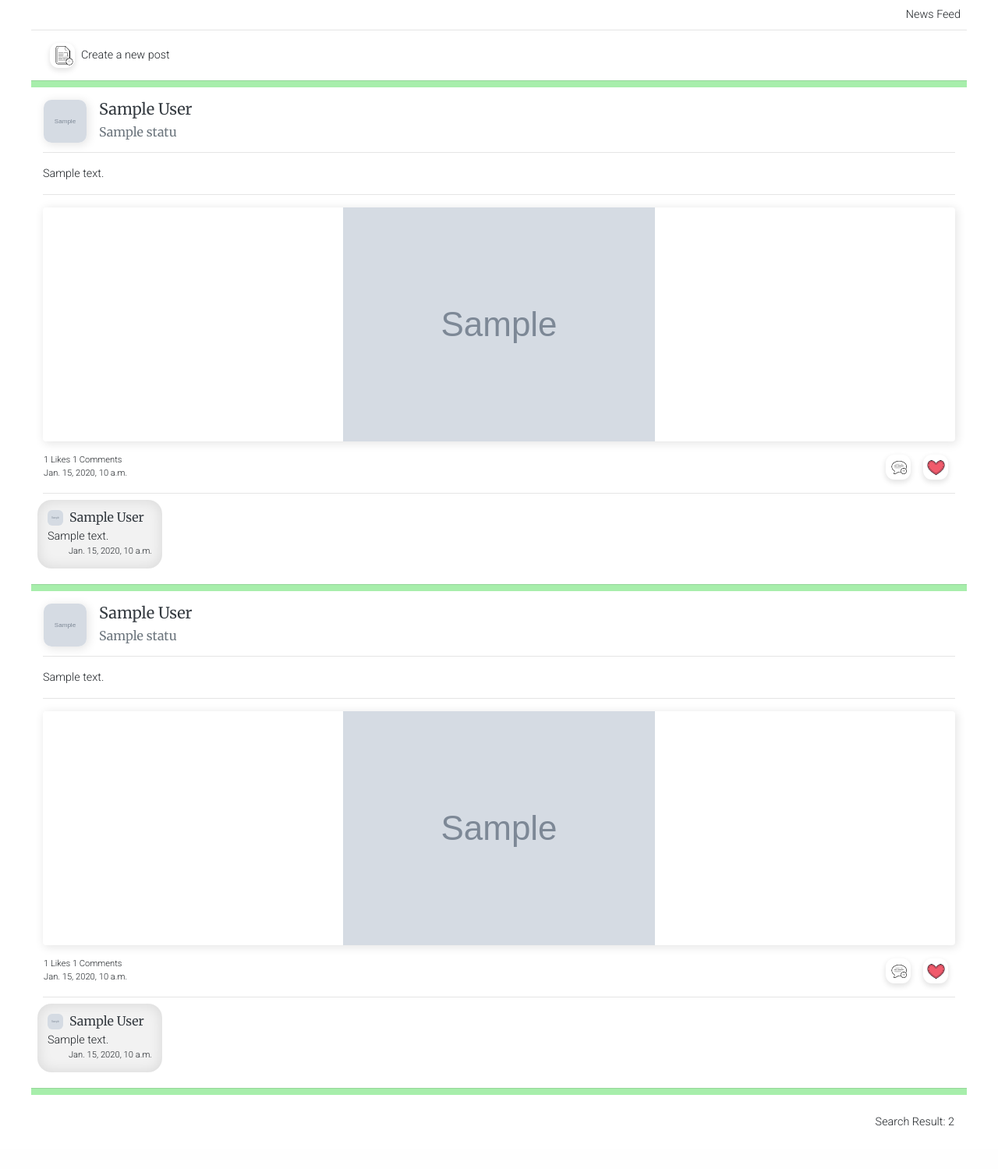
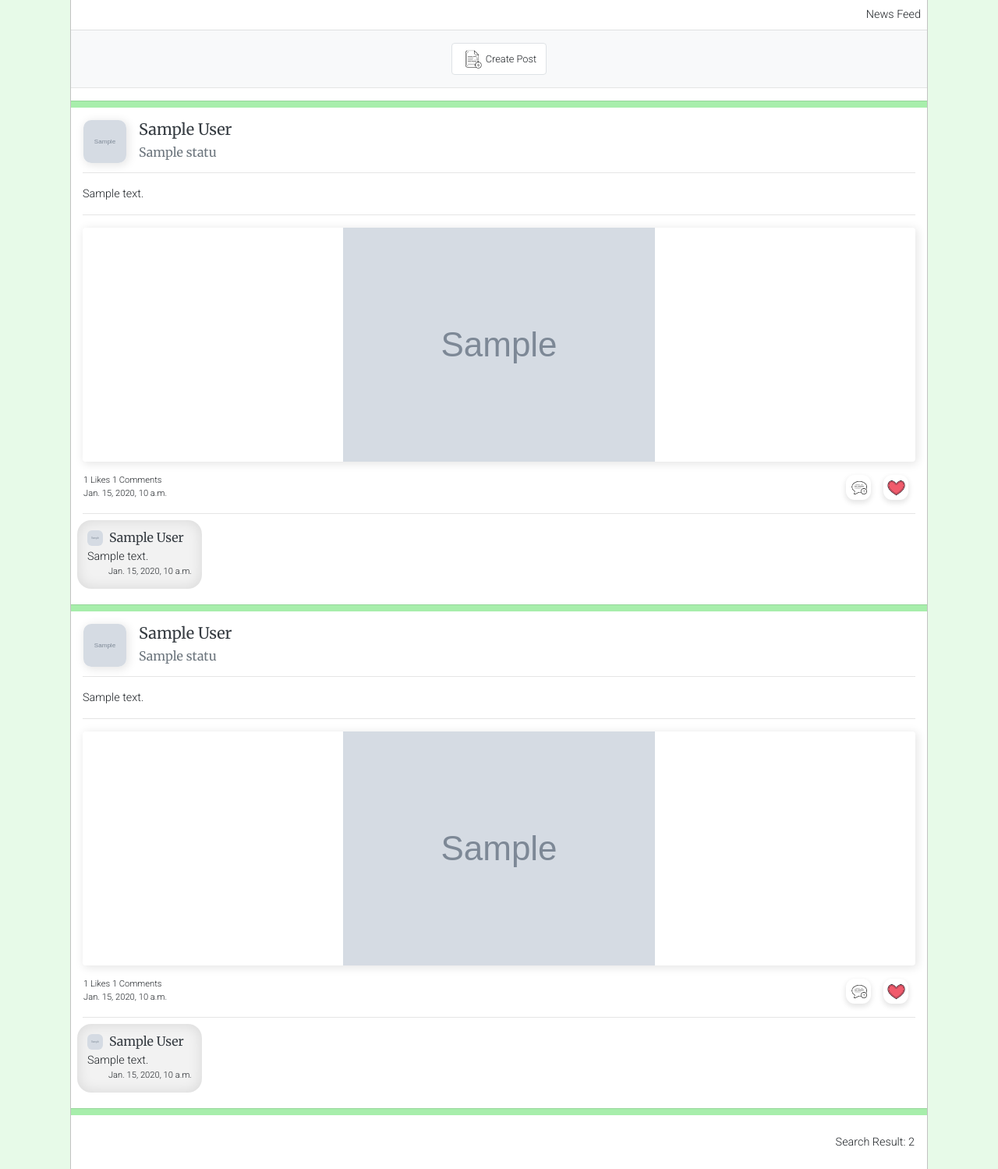
Before and after one commit to Code-Institute-Submissions/family_organiser, a Django app: page /status/news_feed/ in a window 1280 px wide. Shown: the part 48-1547 px from the top of the page at 78% size. Before the commit the page ends 1492 px from the top, so only its background shows below. Run offline with Django 3.2, Linux system fonts and the light colour scheme; a user stored in the database is signed in; tables that the repository leaves empty hold one stand-in row (values such as "Sample post"); grey boxes marked "Sample" are stand-in pictures; some libraries are stand-ins or nearby versions.

Commit message:
Added create post style to fit the app, Also added the logic so the shopping insights can be filtered.

```diff
--- a/message/templates/message/conversation.html
+++ b/message/templates/message/conversation.html
@@ -33,7 +33,7 @@
 <hr>
 <div class="px-2">
     {% if not messages %}
-
+        <p>No message have been sent yet.</p>
     {% endif %}
     {% for message in messages %}
 
--- a/shopping/templates/shopping/shopping_page.html
+++ b/shopping/templates/shopping/shopping_page.html
@@ -31,7 +31,7 @@
         </a>
     </div>
     <div class="col-4 m-0 p-0 d-flex justify-content-center">
-        <a href="/shopping/insight" class="mr-2">
+        <a href="/shopping/insight/personal" class="mr-2">
             <button class="btn border mini-navigation-button">
                 <img src="{{ MEDIA_URL }}icons/graph_icon.png" class="small-icon"/>
                 <small>Insight</small>
--- a/shopping/templates/shopping/shopping_partner.html
+++ b/shopping/templates/shopping/shopping_partner.html
@@ -34,7 +34,7 @@ Find Partners | Family Organiser
         </a>
     </div>
     <div class="col-4 m-0 p-0 d-flex justify-content-center">
-        <a href="/shopping/insight" class="mr-2">
+        <a href="/shopping/insight/personal" class="mr-2">
             <button class="btn border mini-navigation-button">
                 <img src="{{ MEDIA_URL }}icons/graph_icon.png" class="small-icon"/>
                 <small>Insight</small>
--- a/shopping/urls.py
+++ b/shopping/urls.py
@@ -3,7 +3,7 @@ from . import views
 
 urlpatterns = [
     path('shopping_page', views.shopping_page, name="shopping_page"),
-    path('insight', views.insight, name="insight"),
+    path('insight/<filter>', views.insight, name="insight"),
     path('add_partner', views.add_partner, name="add_partner"),
     path('quick_item/<item>/<category>', views.quick_item, name="quick_item"),
     path('update_category/<operation>/<pk>', views.update_category, name="update_category"),
--- a/static/css/_base.scss
+++ b/static/css/_base.scss
@@ -1,12 +1,23 @@
 .page-container {
     min-height: 100vh;
-    max-width: 1200px;
+    max-width: 1100px;
     position: relative;
     margin-right: auto;
     margin-left: auto;
     display: block;
+    border-right: none;
+    border-left: none;
+    background-color: white;
+    overflow: hidden;
 }
 
 .nav-margin-space {
     height: 48px;
 }
+
+@media (min-width: 900px) {
+    .page-container {
+        border-right: solid 1px rgb(194, 194, 194);
+    border-left: solid 1px rgb(194, 194, 194);
+    }
+}
--- a/static/css/_profile.scss
+++ b/static/css/_profile.scss
@@ -56,14 +56,14 @@
     width: 100%;
     position: absolute;
     top: 125px;
-    z-index: -5;
+    z-index: 0;
 }
 
 .profile-background-image-light {
     width: 100%;
     position: absolute;
     top: 155px;
-    z-index: -4;
+    z-index: 0;
 }
 
 // profile and notifications section
--- a/static/css/style.css
+++ b/static/css/style.css
@@ -137,15 +137,26 @@ nav {
 
 .page-container {
   min-height: 100vh;
-  max-width: 1200px;
+  max-width: 1100px;
   position: relative;
   margin-right: auto;
   margin-left: auto;
   display: block;
+  border-right: none;
+  border-left: none;
+  background-color: white;
+  overflow: hidden;
 }
 
 .nav-margin-space {
   height: 48px;
+}
+
+@media (min-width: 900px) {
+  .page-container {
+    border-right: solid 1px #c2c2c2;
+    border-left: solid 1px #c2c2c2;
+  }
 }
 
 .notification-container {
@@ -208,14 +219,14 @@ nav {
   width: 100%;
   position: absolute;
   top: 125px;
-  z-index: -5;
+  z-index: 0;
 }
 
 .profile-background-image-light {
   width: 100%;
   position: absolute;
   top: 155px;
-  z-index: -4;
+  z-index: 0;
 }
 
 .profile-bio-form-container {
@@ -768,6 +779,7 @@ html {
 body {
   width: 100vw;
   overflow-x: hidden;
+  background-color: #e7fae8;
 }
 
 h1, h2, h3, h4, h5, h6 {
@@ -793,9 +805,9 @@ p, a, b, label {
   border: none;
 }
 
-.btn:focus {
-  -webkit-box-shadow: 0 0 0 0.2rem rgba(121, 255, 168, 0.25);
-          box-shadow: 0 0 0 0.2rem rgba(121, 255, 168, 0.25);
+.btn:focus, .form-control:focus {
+  -webkit-box-shadow: 0 0 0 0.2rem rgba(121, 255, 128, 0.25);
+          box-shadow: 0 0 0 0.2rem rgba(121, 255, 128, 0.25);
 }
 
 .far {
--- a/static/css/style.scss
+++ b/static/css/style.scss
@@ -16,6 +16,7 @@ html {
 body {
     width: 100vw;
     overflow-x: hidden;
+    background-color: lighten($theme-colour, 35%);
 }
 
 h1,h2,h3,h4,h5,h6 {
@@ -42,11 +43,12 @@ p,a,b,label {
     border: none;
 }
 
-.btn {
+.btn, .form-control {
     &:focus {
-        box-shadow: 0 0 0 0.2rem rgba(121, 255, 168, 0.25);
+        box-shadow: 0 0 0 0.2rem rgba(121, 255, 128, 0.25);
     }
 }
+
 
 // icons
 .far {
--- a/status/templates/status/news_feed.html
+++ b/status/templates/status/news_feed.html
@@ -8,9 +8,21 @@
     </div>
 </div>
 
-<hr class="mt-0">
+<!-- Shopping navigation -->
+<div class="row m-0 p-0 py-3 mini-navigation-container">
+    <div class="col-12 m-0 p-0 d-flex justify-content-center">
+        <a href="#status-form" data-toggle="collapse">
+            <button class="btn border mini-navigation-button ">
+                <img src="{{ MEDIA_URL }}icons/add_status_icon.png" class="small-icon"/>
+                <small>Create Post</small>
+            </button>
+        </a>
+    </div>
+</div>
 
-<form action="/status/update_status/add/0" method="POST" enctype="multipart/form-data" class="mb-3 collapse px-3 pt-0"
+<hr class="my-0">
+
+<form action="/status/update_status/add/0" method="POST" enctype="multipart/form-data" class="mb-3 collapse px-3 pt-2"
     id="status-form">
     {% csrf_token %}
     <label>Title</label>
@@ -22,16 +34,6 @@
     <div class="btn btn-success float-right" id="send-button-status">Post</div>
     <div id="error-container" class="mt-1"></div>
 </form>
-
-
-
-<div class="pl-4 d-flex justify-content-start align-items-center">
-    <a class="icon-button " href="#status-form" data-toggle="collapse">
-        <img src="{{ MEDIA_URL }}icons/add_status_icon.png" />
-    </a>
-    <p class="m-0 ml-2">Create a new post </p>
-
-</div>
 
 <hr class="status-divider">
 <div class="row m-0 p-0">
--- a/templates/base.html
+++ b/templates/base.html
@@ -104,7 +104,7 @@
                         <div class="dropdown-menu" aria-labelledby="navbarDropdown">
                             <a class="dropdown-item" href="{% url 'shopping_page' %}">Shopping List</a>
                             <div class="dropdown-divider"></div>
-                            <a class="dropdown-item" href="{% url 'insight' %}">Insight</a>
+                            <a class="dropdown-item" href="insight/personal">Insight</a>
                             <a class="dropdown-item" href="{% url 'add_partner' %}">Shopping Partners</a>
                         </div>
                     </li>
```
Also changed, not shown: shopping/templates/shopping/insight.html (+15 -10 lines), shopping/views.py (+54 -19 lines), 1 other file.
